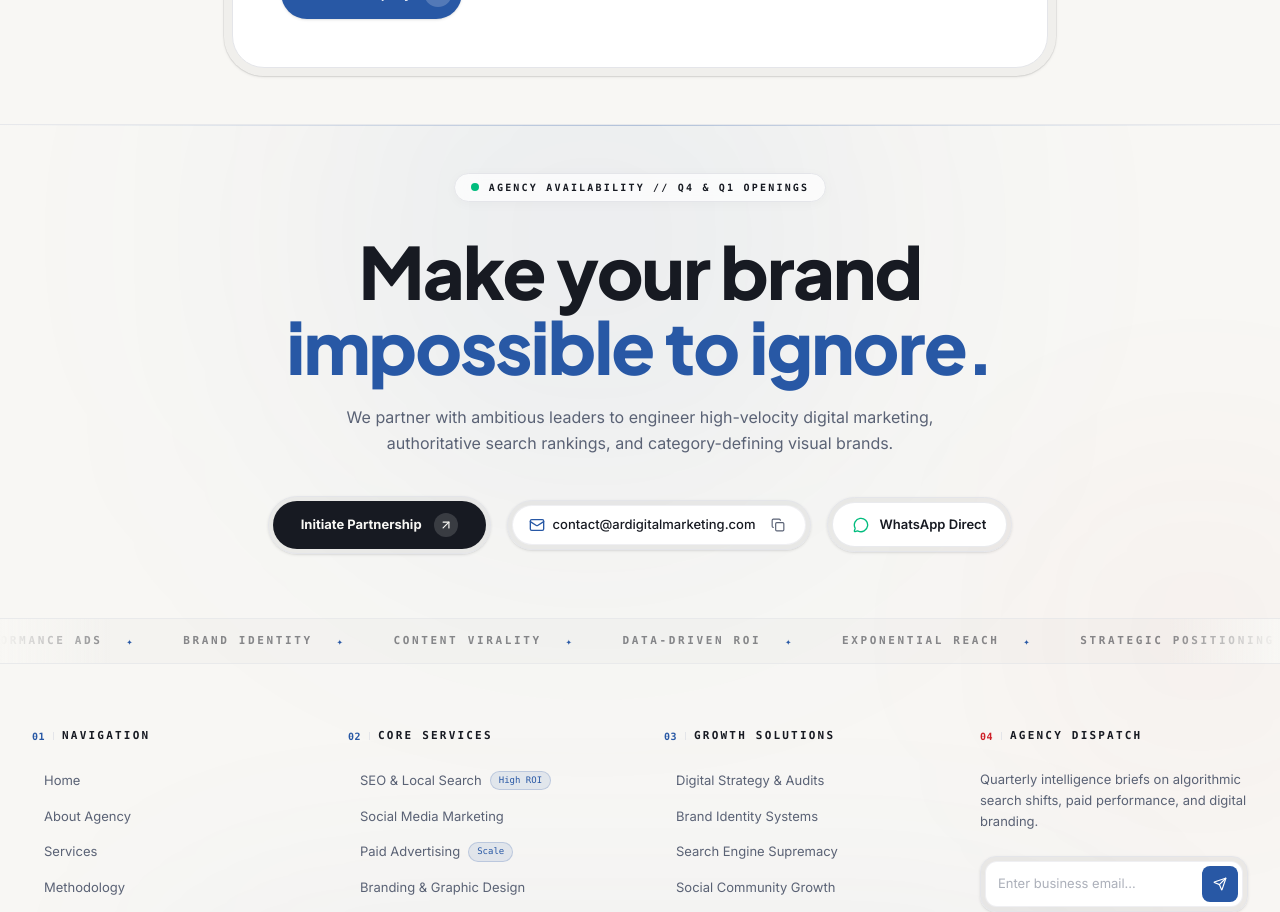
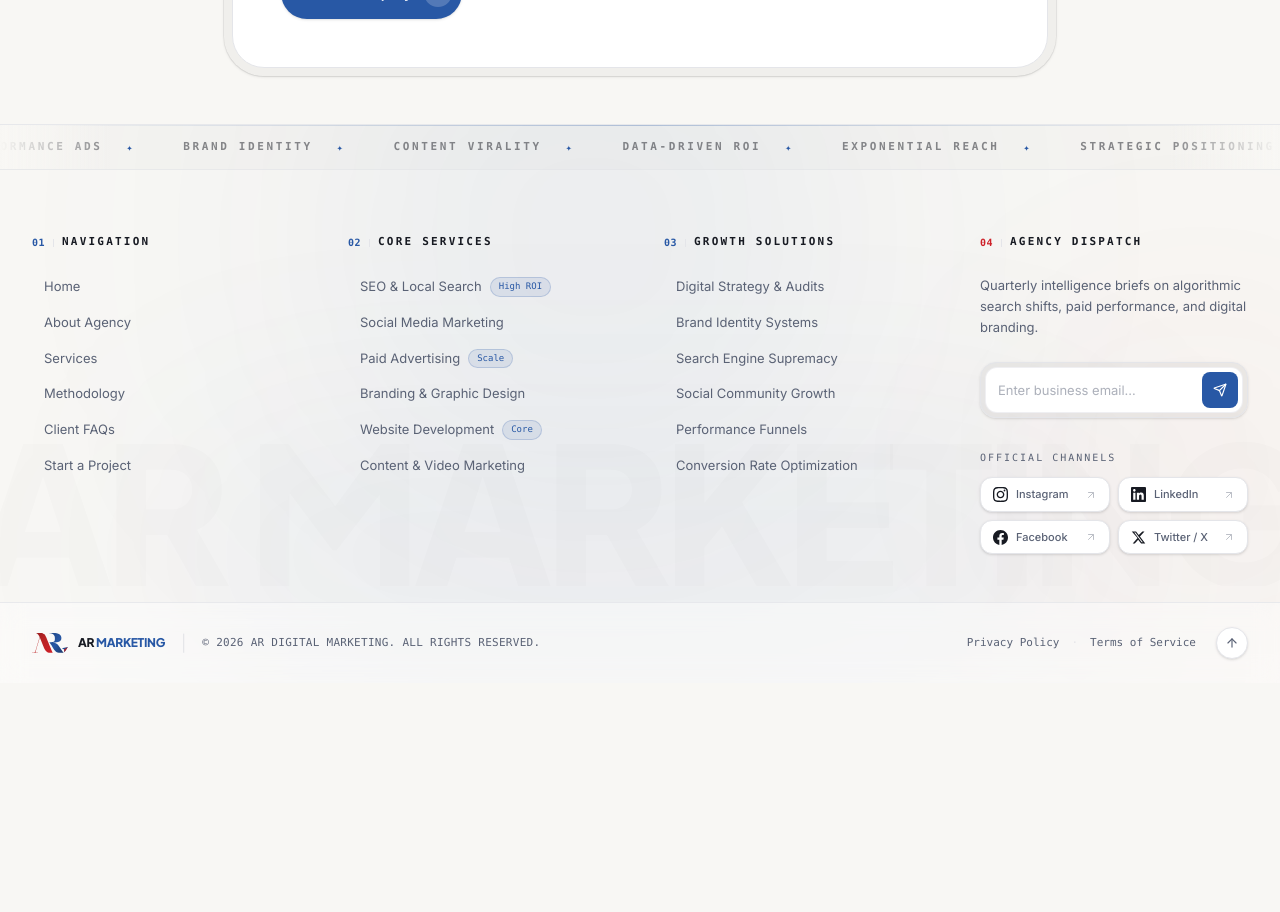
Before and after one commit to tndevelopers2024/ar-digital-markiting-agy, a Next.js app: page / in a window 1280 px wide. Shown: the part 8260-9172 px from the top of the page. After the commit the page ends 8943 px from the top, so only its background shows below. Built offline with nearby package versions, Linux system fonts and the light colour scheme; a web font is replaced by a local one.

Commit message:
refactor(footer): remove top CTA banner block

```diff
--- a/src/components/Footer.tsx
+++ b/src/components/Footer.tsx
@@ -9,10 +9,7 @@ import {
   ArrowUpRight,
   ArrowUp,
   Check,
-  Copy,
-  Mail,
   Send,
-  MessageCircle,
 } from "lucide-react";
 
 /* ─── Scroll-reveal hook (IntersectionObserver, GPU-safe) ───────── */
@@ -183,19 +180,6 @@ export function Footer() {
   const footerRef = useScrollReveal();
   const [email, setEmail] = useState("");
   const [subStatus, setSubStatus] = useState<"idle" | "ok" | "err">("idle");
-  const [copied, setCopied] = useState(false);
-
-  const handleCopyEmail = async () => {
-    try {
-      await navigator.clipboard.writeText(footer.email);
-      setCopied(true);
-      setTimeout(() => setCopied(false), 2400);
-    } catch {
-      // Fallback
-      setCopied(true);
-      setTimeout(() => setCopied(false), 2400);
-    }
-  };
 
   const handleSubscribe = (e: React.FormEvent) => {
     e.preventDefault();
@@ -245,106 +229,9 @@ export function Footer() {
       />
 
       {/* ════════════════════════════════════════════════════════════
-          1. HEROIC BRAND SIGNATURE & CALL TO ACTION
+          1. KINETIC TICKER MARQUEE RIBBON
       ════════════════════════════════════════════════════════════ */}
-      <div className="relative mx-auto max-w-7xl px-4 sm:px-6 lg:px-8 pt-8 sm:pt-10 lg:pt-12 pb-16">
-        <div className="flex flex-col items-center text-center max-w-4xl mx-auto">
-          {/* Eyebrow pill */}
-          <div
-            data-reveal
-            data-delay="0"
-            className="inline-flex items-center gap-2.5 rounded-full border border-border-subtle bg-white/70 dark:bg-surface/70 px-4 py-1.5 shadow-[0_2px_12px_rgba(0,0,0,0.03)] backdrop-blur-md mb-8"
-          >
-            <span className="relative flex h-2 w-2">
-              <span className="animate-ping absolute inline-flex h-full w-full rounded-full bg-emerald-400 opacity-75" />
-              <span className="relative inline-flex rounded-full h-2 w-2 bg-emerald-500" />
-            </span>
-            <span className="font-mono text-[10px] font-bold tracking-[0.22em] uppercase text-ink">
-              Agency Availability // Q4 &amp; Q1 Openings
-            </span>
-          </div>
-
-          {/* Architectural Bold Typography */}
-          <div data-reveal data-delay="80" className="space-y-3">
-            <h2 className="font-display text-4xl sm:text-6xl lg:text-7xl font-extrabold tracking-tight text-ink leading-[1.04] text-balance">
-              Make your brand{" "}
-              <span className="block text-brand-blue">
-                impossible to ignore.
-              </span>
-            </h2>
-            <p className="max-w-2xl mx-auto text-[15px] sm:text-base text-ink-muted leading-relaxed pt-2">
-              We partner with ambitious leaders to engineer high-velocity digital marketing,
-              authoritative search rankings, and category-defining visual brands.
-            </p>
-          </div>
-
-          {/* Double-Bezel Action Command Deck */}
-          <div
-            data-reveal
-            data-delay="160"
-            className="mt-10 flex flex-wrap items-center justify-center gap-3 sm:gap-4 w-full"
-          >
-            {/* Primary Action Button (Double-bezel island) */}
-            <div className="rounded-full p-1 bg-ink/5 dark:bg-white/5 border border-border-subtle shadow-sm transition-transform duration-300 hover:scale-[1.02] active:scale-[0.98]">
-              <MagneticButton
-                as={Link}
-                href="/contact"
-                className="group relative inline-flex items-center gap-3 rounded-full bg-ink px-7 py-3 text-[13px] font-bold text-warm-white transition-all duration-300 hover:bg-brand-blue"
-              >
-                <span>Initiate Partnership</span>
-                <span className="flex h-6 w-6 items-center justify-center rounded-full bg-white/15 transition-transform duration-300 group-hover:translate-x-1 group-hover:-translate-y-0.5">
-                  <ArrowUpRight className="h-3.5 w-3.5" />
-                </span>
-              </MagneticButton>
-            </div>
-
-            {/* Direct Email with Quick-Copy */}
-            <div className="rounded-full p-1 bg-ink/5 dark:bg-white/5 border border-border-subtle shadow-sm">
-              <div className="inline-flex items-center gap-2 rounded-full bg-white dark:bg-surface px-4 py-2 border border-border-subtle/60 text-[13px]">
-                <Mail className="h-4 w-4 text-brand-blue" />
-                <a
-                  href={`mailto:${footer.email}`}
-                  className="font-medium text-ink hover:text-brand-blue transition-colors"
-                >
-                  {footer.email}
-                </a>
-                <button
-                  type="button"
-                  onClick={handleCopyEmail}
-                  aria-label="Copy agency email address"
-                  className="ml-1 p-1 rounded-full text-ink-muted hover:text-brand-blue hover:bg-black/5 dark:hover:bg-white/10 transition-colors"
-                  title="Copy email"
-                >
-                  {copied ? (
-                    <Check className="h-3.5 w-3.5 text-emerald-600" />
-                  ) : (
-                    <Copy className="h-3.5 w-3.5" />
-                  )}
-                </button>
-              </div>
-            </div>
-
-            {/* WhatsApp Direct Chat */}
-            <div className="rounded-full p-1 bg-ink/5 dark:bg-white/5 border border-border-subtle shadow-sm transition-transform duration-300 hover:scale-[1.02] active:scale-[0.98]">
-              <MagneticButton
-                as="a"
-                href="https://wa.me/91XXXXXXXXXX"
-                target="_blank"
-                rel="noopener noreferrer"
-                className="group inline-flex items-center gap-2.5 rounded-full bg-white dark:bg-surface px-5 py-3 text-[13px] font-semibold text-ink border border-border-subtle/80 hover:border-emerald-500/40 hover:text-emerald-600 transition-all duration-300"
-              >
-                <MessageCircle className="h-4 w-4 text-emerald-500 transition-transform duration-300 group-hover:scale-110" />
-                <span>WhatsApp Direct</span>
-              </MagneticButton>
-            </div>
-          </div>
-        </div>
-      </div>
-
-      {/* ════════════════════════════════════════════════════════════
-          2. KINETIC TICKER MARQUEE RIBBON
-      ════════════════════════════════════════════════════════════ */}
-      <div className="group relative w-full overflow-hidden border-y border-border-subtle/70 bg-black/[0.015] dark:bg-white/[0.015] py-3.5 select-none">
+      <div className="group relative w-full overflow-hidden border-b border-border-subtle/70 bg-black/[0.015] dark:bg-white/[0.015] py-3.5 select-none">
         <div className="pointer-events-none absolute inset-y-0 left-0 w-12 sm:w-28 bg-gradient-to-r from-warm-white to-transparent z-10" />
         <div className="pointer-events-none absolute inset-y-0 right-0 w-12 sm:w-28 bg-gradient-to-l from-warm-white to-transparent z-10" />
 
@@ -369,7 +256,7 @@ export function Footer() {
       </div>
 
       {/* ════════════════════════════════════════════════════════════
-          3. 4-COLUMN ELEVATED DIRECTORY & DISPATCH GRID
+          2. 4-COLUMN ELEVATED DIRECTORY & DISPATCH GRID
       ════════════════════════════════════════════════════════════ */}
       <div className="relative mx-auto max-w-7xl px-4 sm:px-6 lg:px-8 pt-16 pb-12">
         {/* Giant architectural watermark in background */}
@@ -498,7 +385,7 @@ export function Footer() {
       </div>
 
       {/* ════════════════════════════════════════════════════════════
-          4. EXECUTIVE BOTTOM BAR
+          3. EXECUTIVE BOTTOM BAR
       ════════════════════════════════════════════════════════════ */}
       <div className="relative border-t border-border-subtle/80 bg-white/40 dark:bg-surface/40 backdrop-blur-md">
         <div className="mx-auto max-w-7xl px-4 sm:px-6 lg:px-8 py-6">
```
Also changed, not shown: 2 other files (tests, documents, lock files or other folders).
